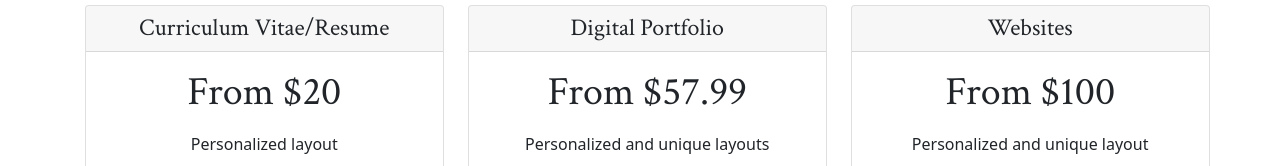
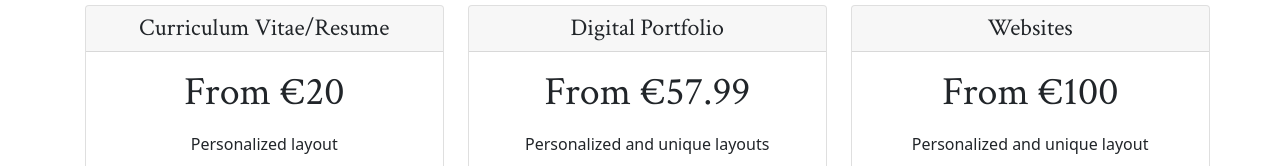
Before and after one commit to AvilaWeb/AvilaWeb, a plain HTML site: page index.html in a window 1280 px wide. Shown: the part 4020-4186 px from the top of the page. Drawn offline with nearby package versions, Linux system fonts and the light colour scheme.

Commit message:
Update index.html

```diff
--- a/index.html
+++ b/index.html
@@ -271,7 +271,7 @@
               <h4 class="my-0 font-weight-normal">Curriculum Vitae/Resume</h4>
             </div>
             <div class="card-body">
-              <h1 class="card-title pricing-card-title">From $20</h1>
+              <h1 class="card-title pricing-card-title">From €20</h1>
               <ul class="list-unstyled mt-3 mb-4">
                 <p>Personalized layout</p>
                 <p>Business advise</p>
@@ -289,7 +289,7 @@
               <h4 class="my-0 font-weight-normal">Digital Portfolio</h4>
             </div>
             <div class="card-body">
-              <h1 class="card-title pricing-card-title">From $57.99</h1>
+              <h1 class="card-title pricing-card-title">From €57.99</h1>
               <ul class="list-unstyled mt-3 mb-4">
                 <p>Personalized and unique layouts</p>
                 <p>Responsive to all screens</p>
@@ -307,7 +307,7 @@
               <h4 class="my-0 font-weight-normal">Websites</h4>
             </div>
             <div class="card-body">
-              <h1 class="card-title pricing-card-title">From $100</h1>
+              <h1 class="card-title pricing-card-title">From €100</h1>
               <ul class="list-unstyled mt-3 mb-4">
                 <p>Personalized and unique layout</p>
                 <p>Responsive to all digital screens</p>
```
